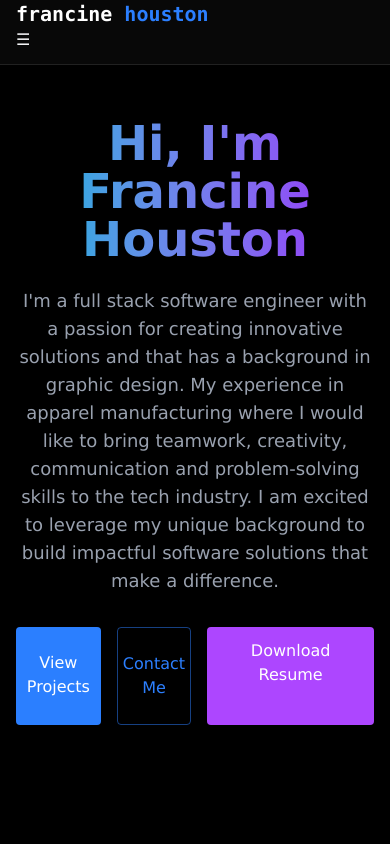
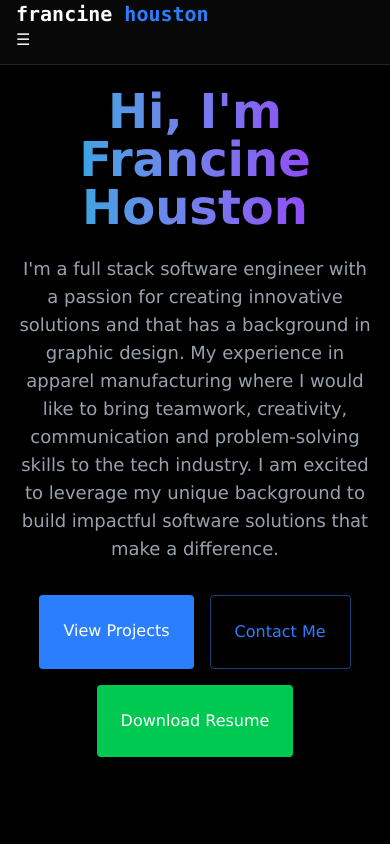
Before and after one commit to francinehouston/portfolio-app, a React (Vite) app: page / in a window 390 px wide. Shown: the top 844 px of the page. Built offline with nearby package versions, Linux system fonts and the light colour scheme.

Commit message:
Add downloadable resume button with responsive wrapping and fix deployment path

```diff
--- a/src/components/sections/Home.jsx
+++ b/src/components/sections/Home.jsx
@@ -18,25 +18,25 @@ I'm a full stack software engineer with a passion for creating innovative soluti
 manufacturing where I would like to bring teamwork, creativity, communication and problem-solving skills to the tech industry. I am excited to leverage my
 unique background to build impactful software solutions that make a difference.
 </p>
-<div className="flex justify-center space-x-4">
-<a href="#projects" className="bg-blue-500 text-white py-3 py-6 rounded font-medium transition relative overflow-hidden hover:translate-y-0.5
+<div className="flex flex-wrap justify-center gap-4">
+<a href="#projects" className="bg-blue-500 text-white px-6 py-6 rounded font-medium transition relative overflow-hidden hover:translate-y-0.5
 hover:shadow-[0_0_15px_rgba(59,130,246,0.4)]">
      View Projects
      </a>
 
-     <a href="#contact" className="border border-blue-500/50 text-blue-500 py-3 py-6 rounded font-medium transition-all duration-200
+     <a href="#contact" className="border border-blue-500/50 text-blue-500 px-6 py-6 rounded font-medium transition-all duration-200
       hover:translate-y-0.5 hover:shadow-[0_0_15px_rgba(59,130,246,0.2)] hover:bg-blue-500/10">
      Contact Me
      </a>
 
-     {/* ✅ NEW — Download Resume Button */}
      <a
-        href={`${process.env.PUBLIC_URL}/fullstackengineerresume.pdf`}
-        download
-        className="bg-purple-500 text-white px-6 py-3 rounded font-medium transition hover:bg-green-600 hover:translate-y-0.5 hover:shadow-[0_0_15px_rgba(34,197,94,0.4)]"
->
-    Download Resume
-</a>
+     href={`${import.meta.env.BASE_URL}fullstackengineerresume.pdf`}
+     download="fullstackengineerresume.pdf"
+     className="bg-green-500 text-white px-6 py-6 rounded font-medium transition relative overflow-hidden hover:translate-y-0.5
+     hover:shadow-[0_0_15px_rgba(34,197,94,0.4)] hover:bg-green-600">
+     Download Resume
+     </a>
+
 </div>
 
 </div>
```
